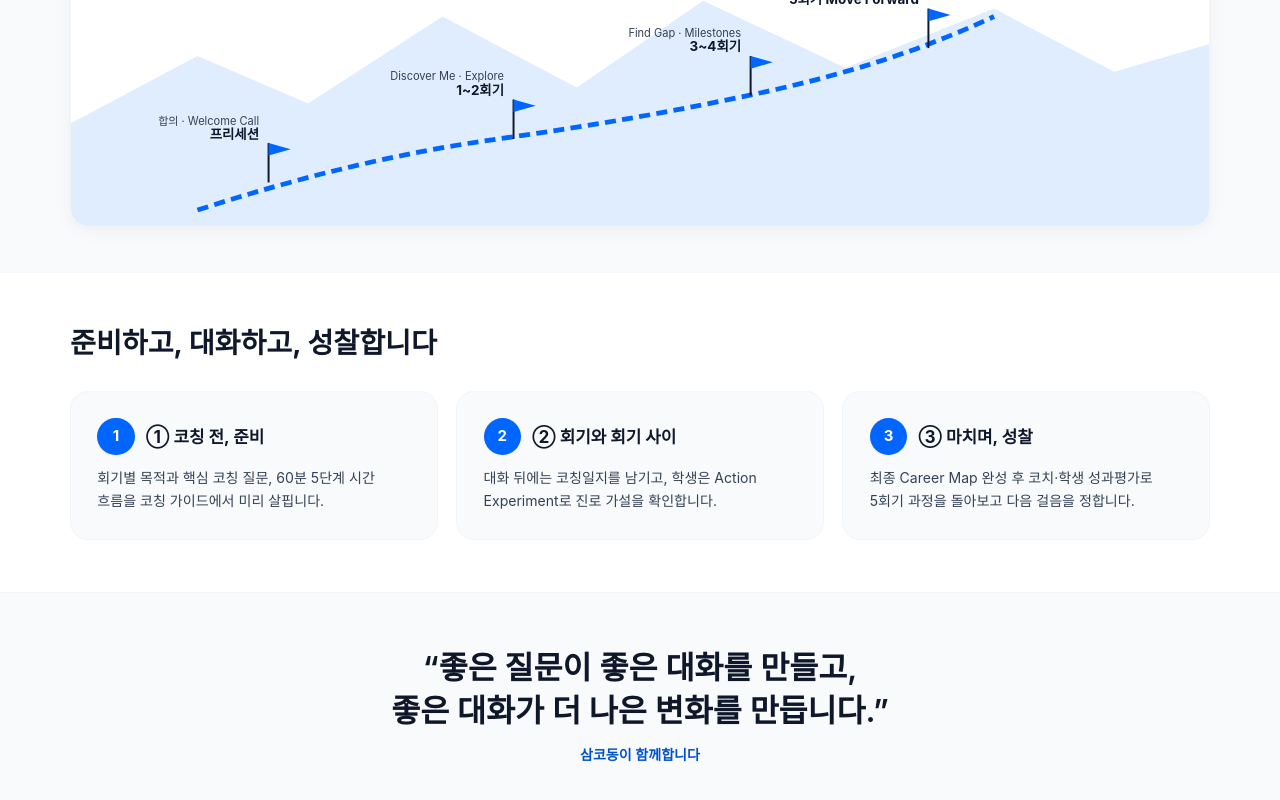
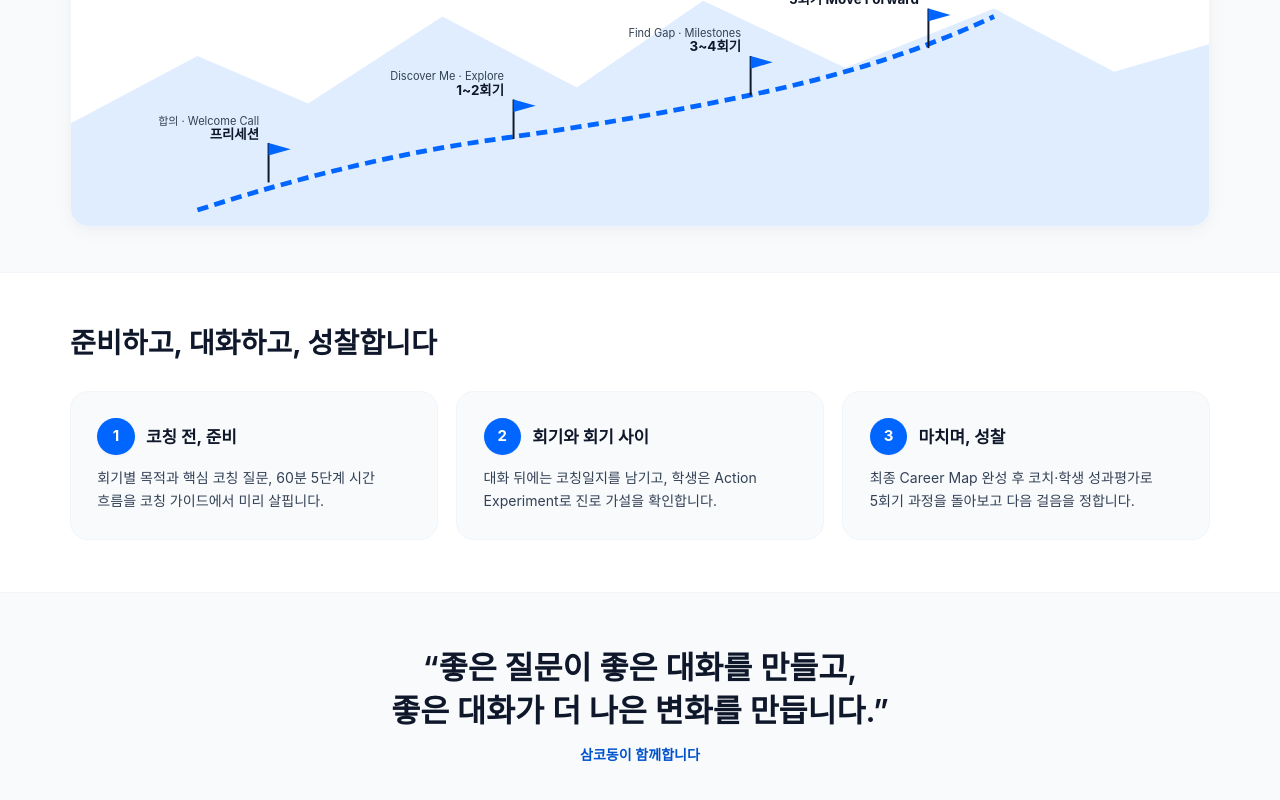
Before and after one commit to greeme99/SCC-Dream-Milestone, a Next.js app: page /login in a window 1280 px wide. Shown: the part 515-1315 px from the top of the page. Built offline with nearby package versions, Linux system fonts and the light colour scheme; a web font is replaced by a local one.

Commit message:
style: remove duplicate circled numbers in philosophy headings

```diff
--- a/src/app/login/page.tsx
+++ b/src/app/login/page.tsx
@@ -345,7 +345,7 @@ export default function LoginPage() {
                 >
                   1
                 </span>
-                <strong className="text-lg font-bold text-main">① 코칭 전, 준비</strong>
+                <strong className="text-lg font-bold text-main">코칭 전, 준비</strong>
               </div>
               <span className="leading-relaxed text-body">
                 회기별 목적과 핵심 코칭 질문, 60분 5단계 시간 흐름을 코칭 가이드에서 미리 살핍니다.
@@ -359,7 +359,7 @@ export default function LoginPage() {
                 >
                   2
                 </span>
-                <strong className="text-lg font-bold text-main">② 회기와 회기 사이</strong>
+                <strong className="text-lg font-bold text-main">회기와 회기 사이</strong>
               </div>
               <span className="leading-relaxed text-body">
                 대화 뒤에는 코칭일지를 남기고, 학생은 Action Experiment로 진로 가설을 확인합니다.
@@ -373,7 +373,7 @@ export default function LoginPage() {
                 >
                   3
                 </span>
-                <strong className="text-lg font-bold text-main">③ 마치며, 성찰</strong>
+                <strong className="text-lg font-bold text-main">마치며, 성찰</strong>
               </div>
               <span className="leading-relaxed text-body">
                 최종 Career Map 완성 후 코치·학생 성과평가로 5회기 과정을 돌아보고 다음 걸음을 정합니다.
```
